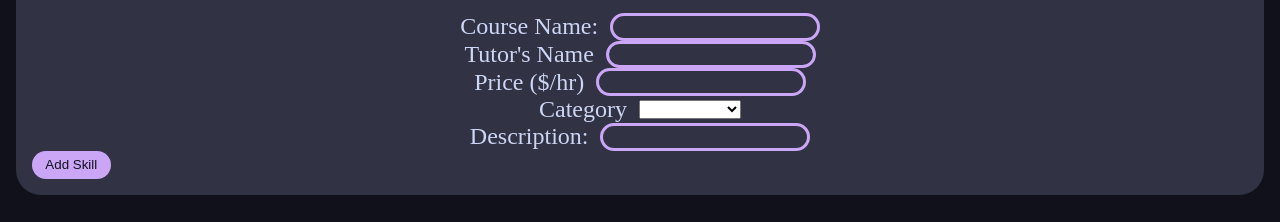
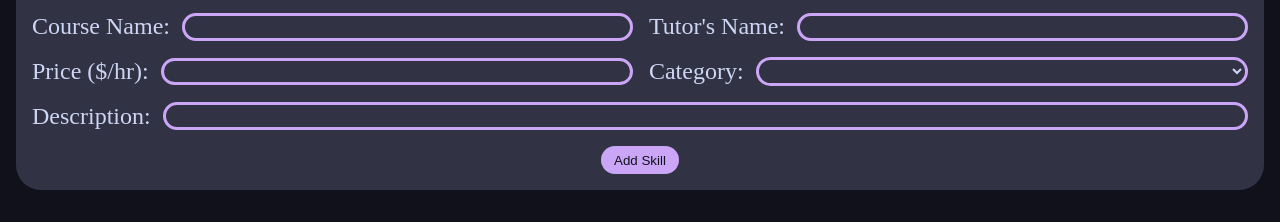
Before and after one commit to wood20q/skillswap-chad-a7, a website: page index.html in a window 1280 px wide. Shown: the part 670-892 px from the top of the page. Drawn offline with Linux system fonts and the light colour scheme; no server answers.

Commit message:
Added styling to the skillForm

```diff
--- a/index.html
+++ b/index.html
@@ -75,17 +75,17 @@
                     </div>
                     <!-- Tutor Name -->
                     <div class="formElements" id="tutorNameWrapper">
-                        <label for="tutorName">Tutor's Name</label>
+                        <label for="tutorName">Tutor's Name:</label>
                         <input type="text" name="tutorName" id="tutorName" required>
                     </div>
                     <!-- Hourly Price -->
                     <div class="formElements" id="priceWrapper">
-                        <label for="price">Price ($/hr)</label>
+                        <label for="price">Price ($/hr):</label>
                         <input type="number" name="price" id="price" step="0.01" required>
                     </div>
                     <!-- Category -->
                     <div class="formElements" id="categoryWrapper">
-                        <label for="category">Category</label>
+                        <label for="category">Category:</label>
                         <select name="category" id="category" required>
                             <option value=""></option>
                             <option value="Programming">Programming</option>
--- a/style.css
+++ b/style.css
@@ -240,6 +240,26 @@ nav li a:hover {
     margin-bottom: 2em;
 }
 
+#addSkill {
+    display: grid;
+    gap: 1em;
+    grid-template-areas:
+        "courseName tutorName"
+        "price category"
+        "description description"
+        "addSkillButton addSkillButton";
+}
+
+#courseNameWrapper { grid-area: courseName; }
+#tutorNameWrapper { grid-area: tutorName; }
+#priceWrapper { grid-area: price; }
+#categoryWrapper { grid-area: category; }
+#descriptionWrapper { grid-area: description; }
+#addCourseButton { grid-area: addSkillButton; justify-self: center;}
+
+#addSkill input,
+#addSkill select { flex: 1 1; }
+
 /* Cost Calculator */
 .formSection {
     display: grid;
@@ -271,7 +291,8 @@ nav li a:hover {
 
 #calculateButton {grid-area: submit; justify-self: center;}
 
-.formSection input {
+.formSection input,
+.formSection select {
     background-color: var(--surface0);
     color: var(--text);
     padding: 0.25em 1em;
```
